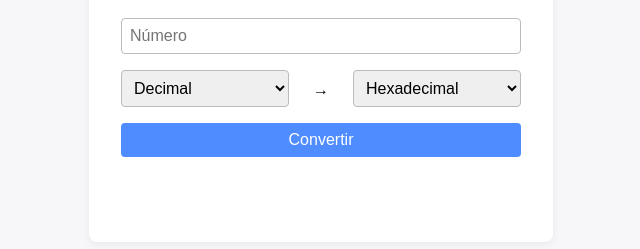
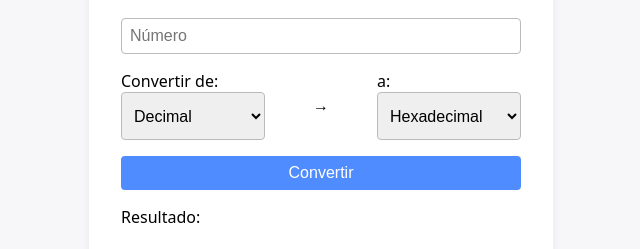
Before and after one commit to jedabero/base-converter, a website built with Vite: page index.html in a window 1280 px wide. Shown: the part 150-399 px from the top of the page, without its empty margins (319-959 px from the left). Built offline with nearby package versions, Linux system fonts and the light colour scheme.

Commit message:
Add labels

```diff
--- a/index.html
+++ b/index.html
@@ -19,13 +19,20 @@
           <input type="text" id="input-value" placeholder="Número" required />
         </div>
         <div class="form-row">
+          <div class="form-group">
+            <label for="from-base">Convertir de:</label>
             <select id="from-base">
               <option value="2">Binario</option>
               <option value="8">Octal</option>
               <option value="10" selected>Decimal</option>
               <option value="16">Hexadecimal</option>
             </select>
+          </div>
+          <div class="form-group arrow-group">
             <span class="arrow">→</span>
+          </div>
+          <div class="form-group">
+            <label for="from-base">a:</label>
             <select id="to-base">
               <option value="2">Binario</option>
               <option value="8">Octal</option>
@@ -33,10 +40,14 @@
               <option value="16" selected>Hexadecimal</option>
             </select>
           </div>
+        </div>
         <div class="form-row">
           <button type="submit">Convertir</button>
         </div>
       </form>
+      <label for="result" style="display: block; margin-top: 1rem"
+        >Resultado:</label
+      >
       <div id="result"></div>
       <!-- base-converter-1 -->
       <ins
--- a/src/index.ts
+++ b/src/index.ts
@@ -32,7 +32,7 @@ document.addEventListener("DOMContentLoaded", () => {
             result.textContent = "Entrada no válida para la base seleccionada.";
             result.style.color = "red";
         } else {
-            result.textContent = `Resultado: ${output}`;
+            result.textContent = `${output}`;
             result.style.color = "green";
         }
     });
--- a/src/styles/main.css
+++ b/src/styles/main.css
@@ -26,7 +26,7 @@ form {
 
 .form-row {
   display: flex;
-  justify-content: center;
+  justify-content: space-between;
   align-items: center;
   margin-bottom: 1rem;
   gap: 0.5rem;
@@ -46,12 +46,25 @@ input[type="text"] {
   box-sizing: border-box;
 }
 
+.form-group {
+  display: flex;
+  flex-direction: column;
+  align-items: flex-start;
+}
+
+.arrow-group {
+  align-items: center;
+  justify-content: flex-end;
+}
+
 select {
-  flex: 1 1 80px;
   padding: 0.5rem;
   border: 1px solid #bbb;
   border-radius: 4px;
   font-size: 1rem;
+  height: 3rem;
+  width: 9rem;
+  box-sizing: border-box;
 }
 
 .arrow {
@@ -92,6 +105,10 @@ button:hover {
     gap: 0.5rem;
     align-items: stretch;
   }
+  .arrow-group {
+    align-items: center;
+    justify-content: center;
+  }
   .arrow {
     display: none;
   }
```
Lines whose indentation alone changed are shown as unchanged.
